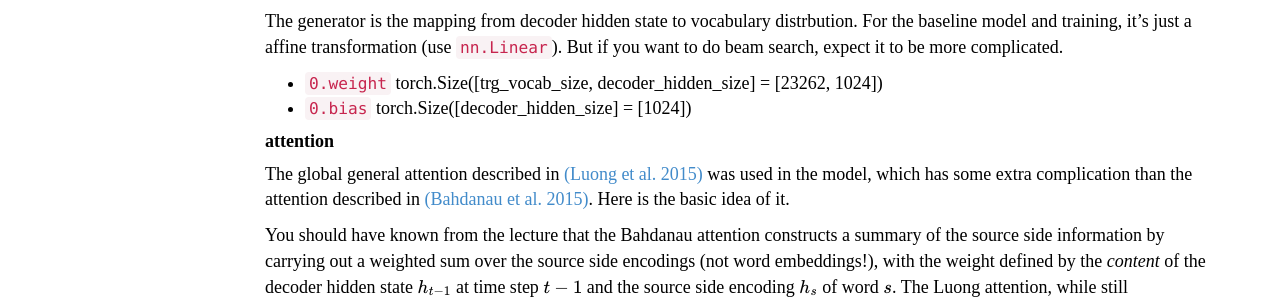
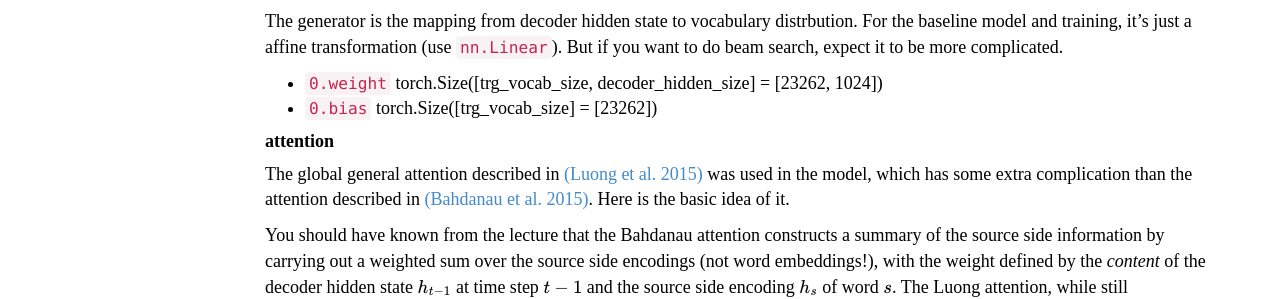
Before and after one commit to mt-class/jhu, a Jekyll site: the page built from nn_hw5.md, in a window 1280 px wide and 900 px high, scrolled down 2229 px. Shown: the part 162-461 px from the top of the window. Built offline with Jekyll 4.4.1, drawn with Linux system fonts in a browser that asks for light colours; nearby versions of some CDN libraries; some web fonts are replaced; formulas are drawn with MathJax 3.

Commit message:
fix bias size

```diff
--- a/nn_hw5.md
+++ b/nn_hw5.md
@@ -82,7 +82,7 @@ The decoder is yet another LSTM, as the encoders. However, a slight difference i
 The generator is the mapping from decoder hidden state to vocabulary distrbution. For the baseline model and training, it's just a affine transformation (use `nn.Linear`). But if you want to do beam search, expect it to be more complicated.
 
 + `0.weight` torch.Size([trg_vocab_size, decoder_hidden_size] = [23262, 1024])
-+ `0.bias` torch.Size([decoder_hidden_size] = [1024])
++ `0.bias` torch.Size([trg_vocab_size] = [23262])
 
 #### attention
 The global general attention described in [(Luong et al. 2015)](https://arxiv.org/pdf/1508.04025.pdf) was used in the model, which has some extra complication than the attention described in [(Bahdanau et al. 2015)](https://arxiv.org/pdf/1409.0473.pdf). Here is the basic idea of it.
```
